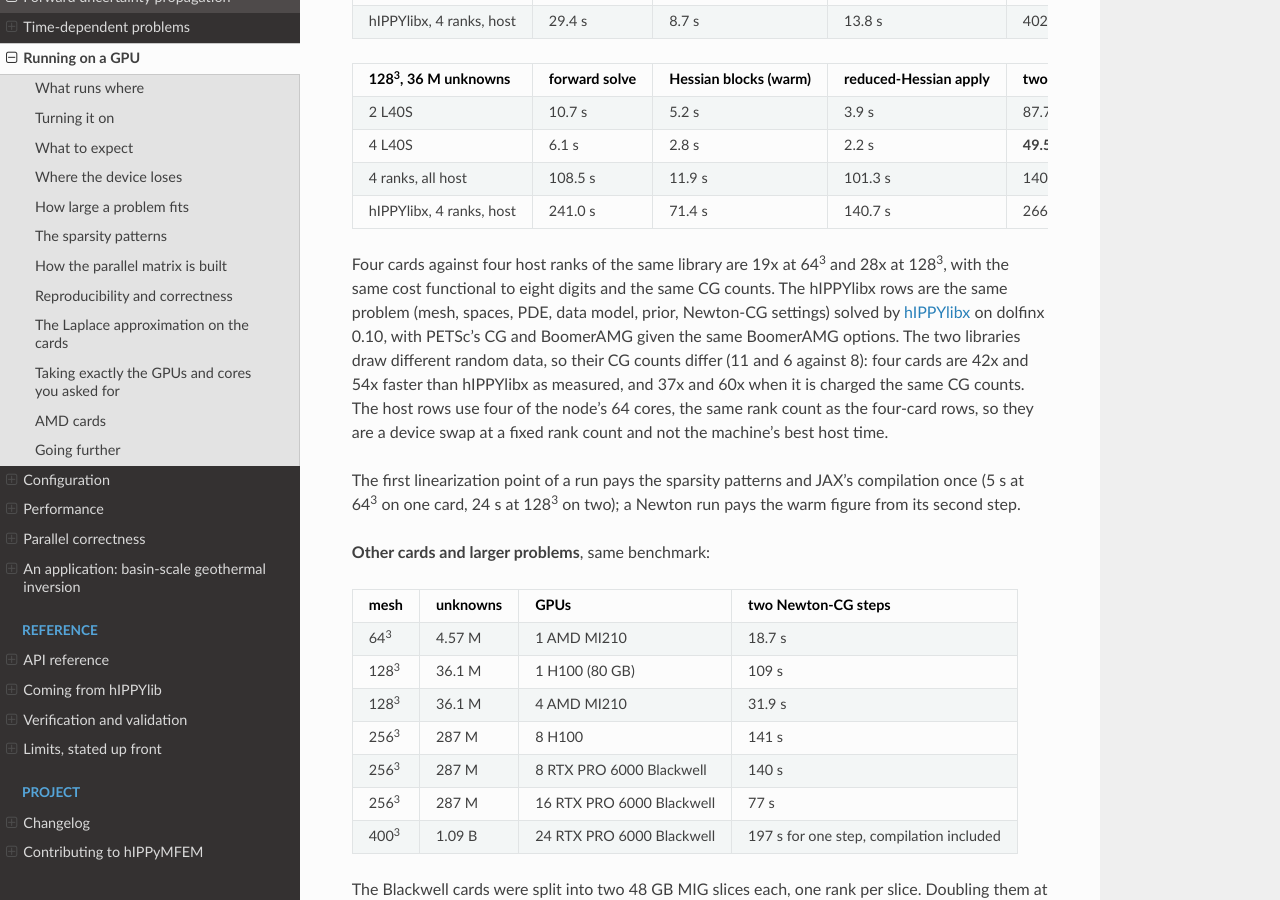
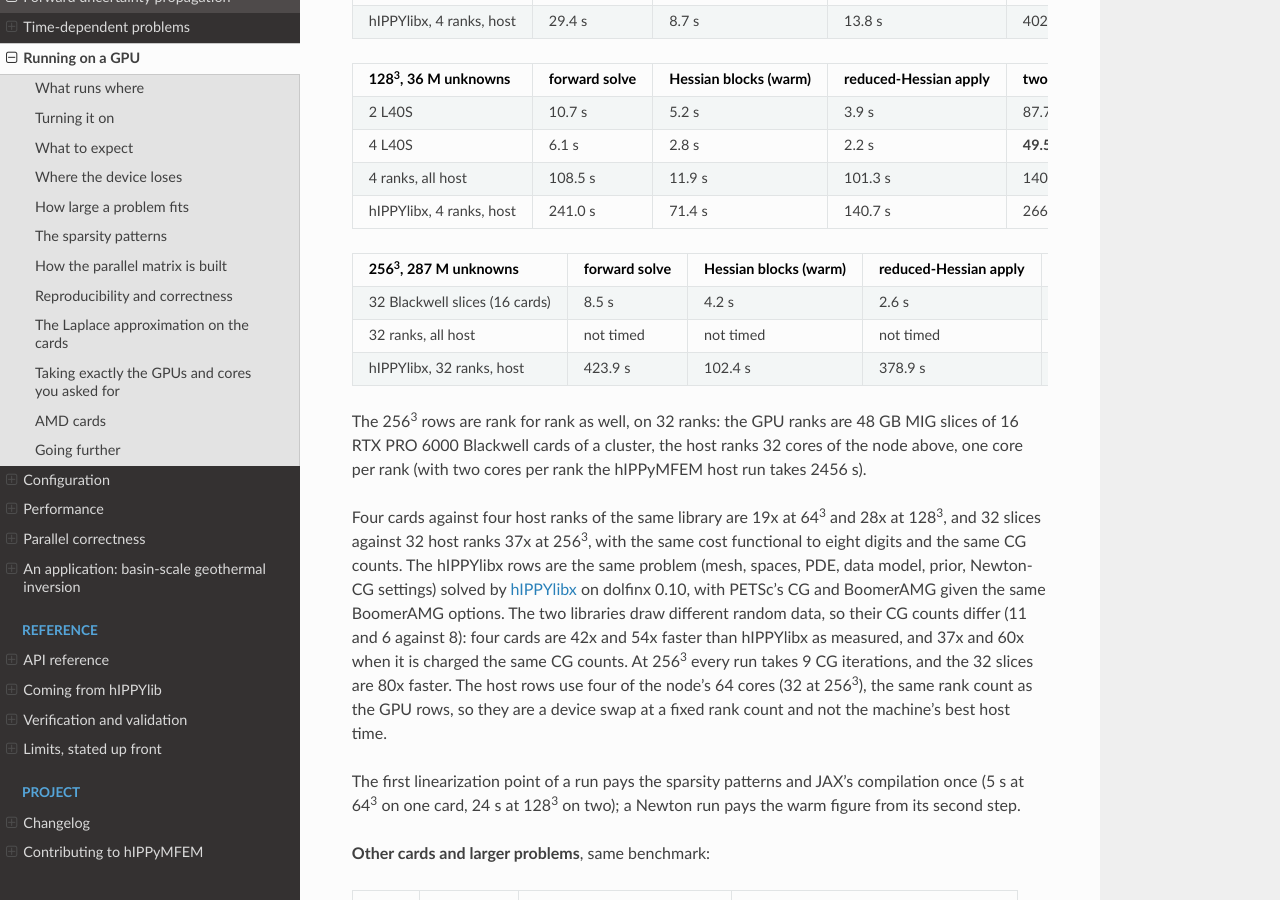
Before and after one commit to hIPPyMFEM/hippymfem, a Sphinx documentation site: the page built from docs/source/guide/gpu.rst, in a window 1280 px wide and 900 px high, scrolled down 1937 px. Built offline with Sphinx 7.4.7 and the Read the Docs theme 3.1.0, drawn with Linux system fonts in a browser that asks for light colours; pages that are not in the unit, such as notebooks, are missing from menus.

Commit message:
Add the 256^3 comparison on 32 ranks to the README figure and the guides
Two Newton-CG steps at 287 M unknowns, rank for rank: 77 s on 32 GPU ranks (the
48 GB MIG slices of 16 RTX PRO 6000 Blackwell cards) against 2859 s for hIPPyMFEM
and 6187 s for hIPPYlibx on 32 CPU cores, all three at 9 CG iterations, so 37x
and 80x. The README figure gains the fourth group and says which hardware each
group ran on; the GPU guide gains the per-stage table, and the performance guide
the numbers.

```diff
--- a/docs/source/guide/gpu.rst
+++ b/docs/source/guide/gpu.rst
@@ -107,16 +107,30 @@
 hIPPYlibx, 4 ranks, host       241.0 s        71.4 s                 140.7 s                2669.0 s
 =============================  =============  =====================  =====================  ================
 
+==============================  =============  =====================  =====================  ================
+256\ :sup:`3`, 287 M unknowns   forward solve  Hessian blocks (warm)  reduced-Hessian apply  two Newton steps
+==============================  =============  =====================  =====================  ================
+32 Blackwell slices (16 cards)  8.5 s          4.2 s                  2.6 s                  **77.4 s**
+32 ranks, all host              not timed      not timed              not timed              2859.0 s
+hIPPYlibx, 32 ranks, host       423.9 s        102.4 s                378.9 s                6187.2 s
+==============================  =============  =====================  =====================  ================
+
+The 256\ :sup:`3` rows are rank for rank as well, on 32 ranks: the GPU ranks are 48 GB MIG
+slices of 16 RTX PRO 6000 Blackwell cards of a cluster, the host ranks 32 cores of the node
+above, one core per rank (with two cores per rank the hIPPyMFEM host run takes 2456 s).
+
 Four cards against four host ranks of the same library are 19x at 64\ :sup:`3` and 28x at
-128\ :sup:`3`, with the same cost functional to eight digits and the same CG counts.  The
+128\ :sup:`3`, and 32 slices against 32 host ranks 37x at 256\ :sup:`3`, with the same cost
+functional to eight digits and the same CG counts.  The
 hIPPYlibx rows are the same problem (mesh, spaces, PDE, data model, prior, Newton-CG
 settings) solved by `hIPPYlibx <https://github.com/hIPPyMFEM/hippylibx>`_ on dolfinx 0.10,
 with PETSc's CG and BoomerAMG given the same BoomerAMG options.  The two libraries draw
 different random data, so their CG counts differ (11 and 6 against 8): four cards are 42x
 and 54x faster than hIPPYlibx as measured, and 37x and 60x when it is charged the same CG
-counts.
-The host rows use four of the node's 64 cores, the same rank count as the four-card rows,
-so they are a device swap at a fixed rank count and not the machine's best host time.
+counts.  At 256\ :sup:`3` every run takes 9 CG iterations, and the 32 slices are 80x faster.
+The host rows use four of the node's 64 cores (32 at 256\ :sup:`3`), the same rank count as
+the GPU rows, so they are a device swap at a fixed rank count and not the machine's best
+host time.
 
 The first linearization point of a run pays the sparsity patterns and JAX's compilation
 once (5 s at 64\ :sup:`3` on one card, 24 s at 128\ :sup:`3` on two); a Newton run pays
--- a/docs/source/guide/performance.rst
+++ b/docs/source/guide/performance.rst
@@ -143,7 +143,9 @@
 host 1409 s on four ranks (28x), with the same J and CG count.
 `hIPPYlibx <https://github.com/hIPPyMFEM/hippylibx>`_ on the same host, with the same
 BoomerAMG settings, takes 402.5 s at 64\ :sup:`3` and 2669 s at 128\ :sup:`3`
-(``benchmarks/bench_newton_hippylibx.py``); :doc:`gpu` has the per-stage table.
+(``benchmarks/bench_newton_hippylibx.py``).  At 256\ :sup:`3` (287 M unknowns) on 32 ranks,
+32 Blackwell slices take 77 s against 2859 s for the host and 6187 s for hIPPYlibx on 32
+cores (37x and 80x), all at 9 CG iterations; :doc:`gpu` has the per-stage tables.
 
 .. _hessian-blocks:
 
```
Also changed, not shown: README.md (+8 -7 lines), docs/images/speedup.png.
